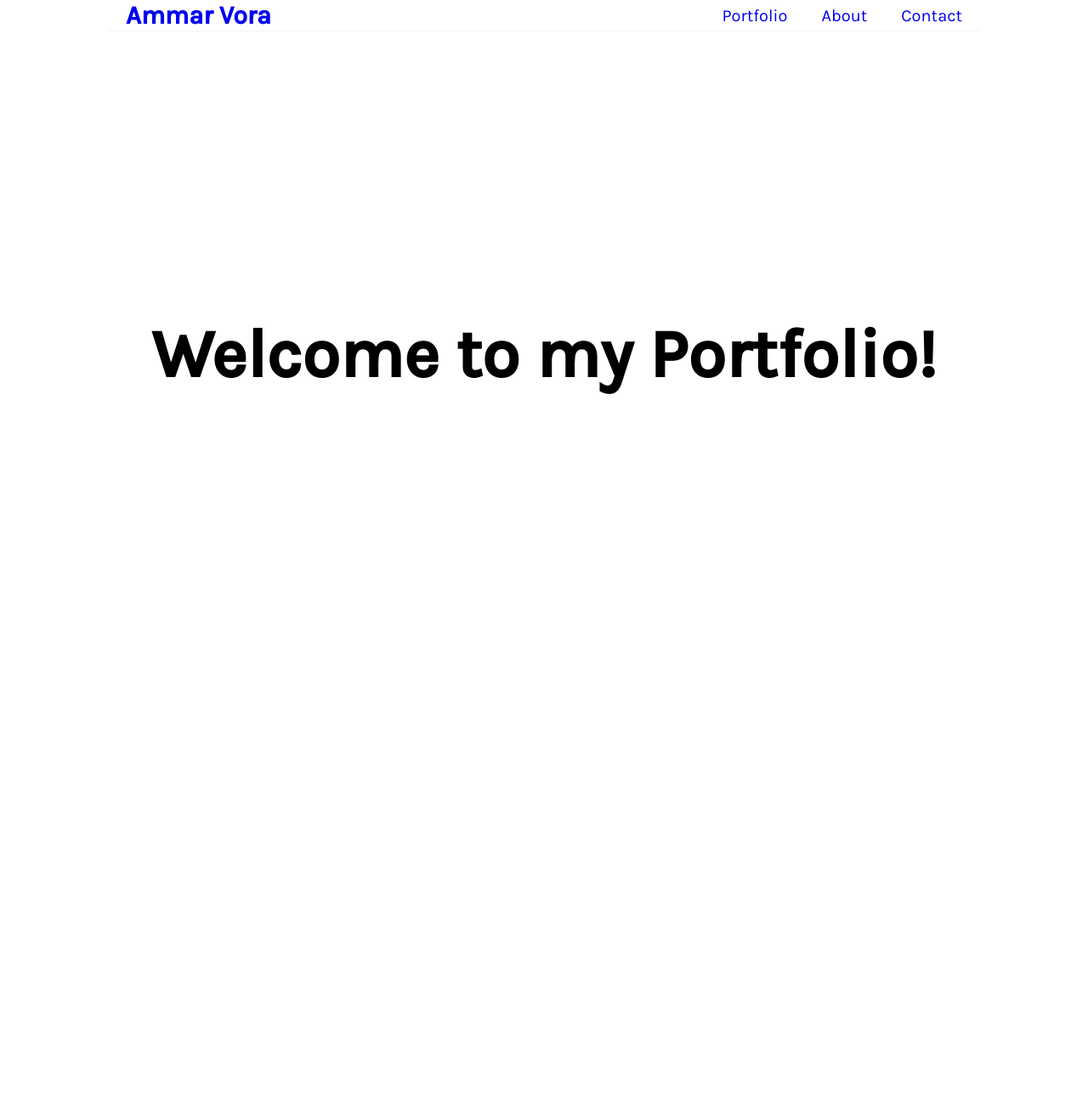
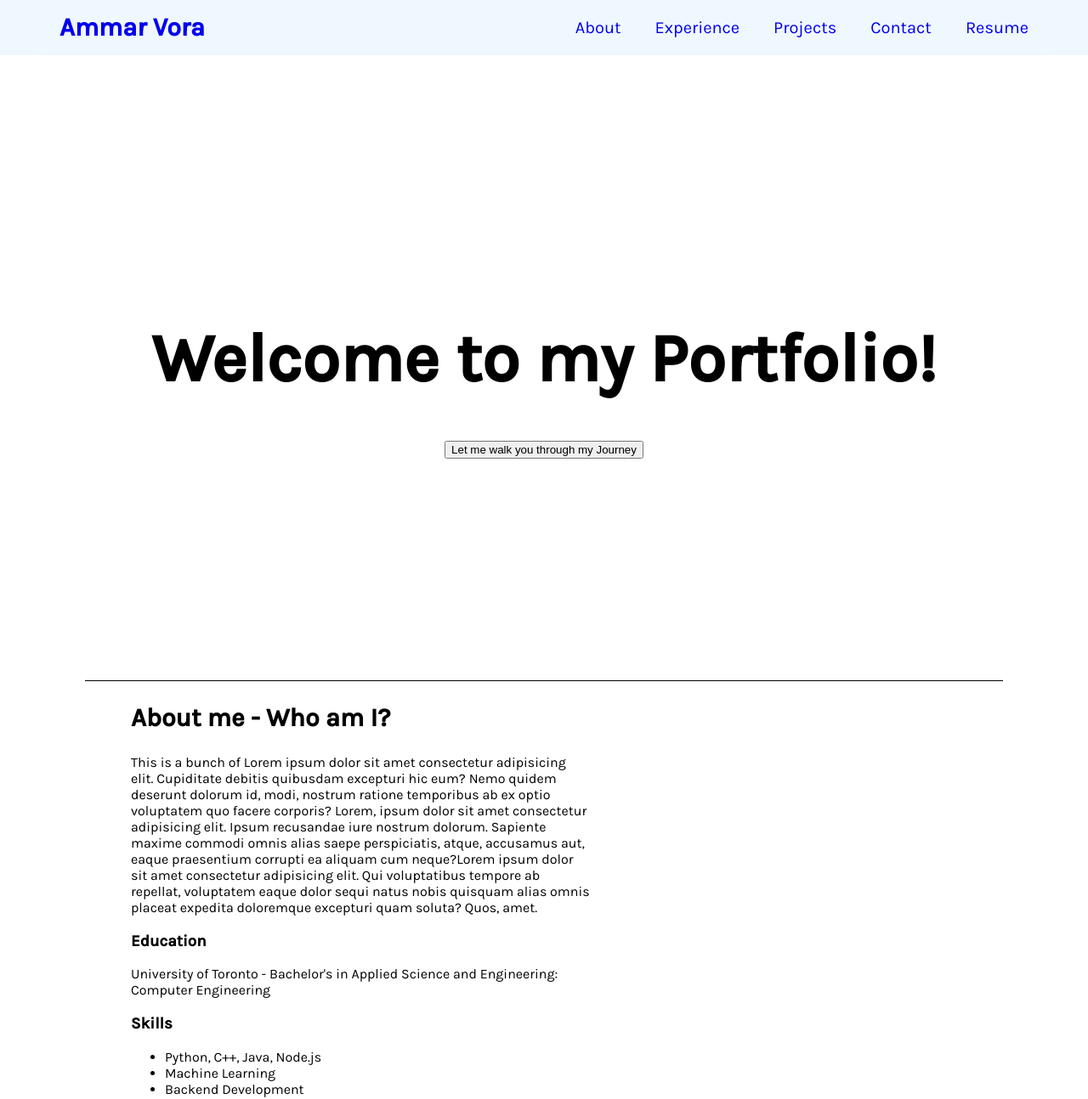
Before and after one commit to Ammar-V/Portfolio, a React (Create React App) app in the folder portfolio/: page / in a window 1280 px wide. Shown: the top 1294 px of the page at 85% size. Before the commit the page ends 800 px from the top, so only its background shows below. Built offline with nearby package versions, Linux system fonts and the light colour scheme.

Commit message:
Started working on about section. Fixed issues with header sizing. Started making a component for contact methods

```diff
--- a/portfolio/src/App.js
+++ b/portfolio/src/App.js
@@ -1,3 +1,4 @@
+import About from "./Components/About";
 import Home from "./Components/Home";
 import Navbar from "./Components/Navbar";
 import  { BrowserRouter as Router, Route, Routes } from 'react-router-dom'
@@ -8,9 +9,13 @@ function App() {
     <Router>
       <div className="App">
         <Navbar />
-        <Routes>
-            <Route path="/" element={ <Home /> }/>
-        </Routes>
+        <div className="content">
+          <Routes>
+              <Route path="/" element={ <Home /> }/>
+          </Routes>
+          <About />
+
+        </div>
       </div>
     </Router>
   );
--- /dev/null
+++ b/portfolio/src/Components/About.js
@@ -0,0 +1,38 @@
+const About = () => {
+  return (
+    <div className="about-section">
+      <h2>About me - Who am I?</h2>
+      <div className="description">
+        <p>
+          This is a bunch of Lorem ipsum dolor sit amet consectetur adipisicing elit. Cupiditate debitis quibusdam excepturi hic eum? Nemo quidem deserunt dolorum id, modi, nostrum ratione temporibus ab ex optio voluptatem quo facere corporis? Lorem, ipsum dolor sit amet consectetur adipisicing elit. Ipsum recusandae iure nostrum dolorum. Sapiente maxime commodi omnis alias saepe perspiciatis, atque, accusamus aut, eaque praesentium corrupti ea aliquam cum neque?Lorem ipsum dolor sit amet consectetur adipisicing elit. Qui voluptatibus tempore ab repellat, voluptatem eaque dolor sequi natus nobis quisquam alias omnis placeat expedita doloremque excepturi quam soluta? Quos, amet.
+        </p>
+        {
+        /*
+          Add tiles for the skills sections and education
+        */
+        }
+        <div className="education">
+          <h3>Education</h3>
+          University of Toronto - Bachelor's in Applied Science and Engineering: <br />
+          Computer Engineering
+        </div>
+
+        <div className="skills">
+          <h3>Skills</h3>
+          <ul>
+            <li>Python, C++, Java, Node.js</li>
+            <li>Machine Learning</li>
+            <li>Backend Development</li>
+            <li>Assembly</li>
+          </ul>
+        </div>
+
+        <h4>Want a more compact version of my experience? Check out my Resume.</h4>
+
+
+      </div>
+    </div>
+   );
+}
+
+export default About;
--- a/portfolio/src/Components/Home.js
+++ b/portfolio/src/Components/Home.js
@@ -2,6 +2,7 @@ const Home = () => {
   return (
     <div className="homepage">
       <h1>Welcome to my Portfolio!</h1>
+      <button>Let me walk you through my Journey</button>
     </div>
    );
 }
--- a/portfolio/src/Components/Navbar.js
+++ b/portfolio/src/Components/Navbar.js
@@ -2,17 +2,22 @@ import { Link } from 'react-router-dom'
 
 const Navbar = () => {
   return (
+    <header>
       <nav className="navbar">
-      <Link>
+          <Link to='/'>
             <h1>Ammar Vora</h1>
           </Link>
           <div className="links">
             {/* <Link to="/">Ammar Vora</Link> */}
-        <Link to="/portfolio">Portfolio</Link>
             <Link to="/about">About</Link>
+            <Link to="/experience">Experience</Link>
+            <Link to="/portfolio">Projects</Link>
             <Link to="/contact">Contact</Link>
+            <Link to="/resume">Resume</Link>
           </div>
         </nav>
+    </header>
+
    );
 }
 
--- a/portfolio/src/index.css
+++ b/portfolio/src/index.css
@@ -1,5 +1,8 @@
 @import url('https://fonts.googleapis.com/css2?family=Karla:ital,wght@0,200;0,300;0,400;0,500;1,200;1,300;1,400;1,500&display=swap');
 
+html {
+  overflow-x: clip;
+}
 
 body {
   margin: 0 auto;
@@ -12,32 +15,46 @@ body {
 
   font-family: 'Karla', sans-serif;
 
+  scrollbar-gutter: stable both-edges;
 
+}
+
+.content {
+
+  padding: 0 100px;
+
+}
+
+header {
+
+  margin: 0 auto;
+  padding: 0 50px;
+
+  background-color: aliceblue;
+
+  position: -webkit-sticky;
+  position: sticky;
+  top: 0;
 }
 
 .navbar {
   display: flex;
   align-items: center;
 
-  margin: 0 auto;
-  /* padding: 20px; */
+  height: 8vh;
 
-  height: auto;
-  max-height: 5vh;
-  max-width: 80vw;
+  max-width: 100%;
   border-bottom: 1px solid #f2f2f2ec;
 
   font-size: 20px;
 
-  position: -webkit-sticky;
-  position: sticky;
-  top: 0;
 
+  background-color: aliceblue;
 }
 
 .navbar h1{
   font-size: 30px;
-  margin:  auto;
+  margin: 0 auto;
 
 }
 .navbar a {
@@ -51,24 +68,49 @@ body {
 
 
 .homepage {
-  background-color: #fff;
+  background-color: #FFF;
 
   margin: 0 auto;
 
+  min-width: 100%;
+  min-height: 92vh;
+
+  display: flex;
+  flex-direction: column;
+  align-items: center;
+  justify-content: center;
+
+  text-align: center;
+
+  border-bottom: 1px solid #000;
+}
+
+.homepage h1 {
+  margin: 50px auto;
+  padding: 0 auto;
+  font-size: 80px;
+}
+
+.about-section {
   height: auto;
-  min-width: 100vw;
-  max-height: 95vh;
+  min-width: 100%;
+  /* max-height: 95vh; */
   min-height: 95vh;
 
 
-  display: flex;
-  align-items: center;
 
-  text-align: center;
+  text-align: left;
+
+  margin: 0 5%;
+
+  border-bottom: 1px solid #000;
+
 }
 
-.homepage h1 {
-  margin: 0 auto;
-  padding: 0 auto;
-  font-size: 80px;
+.about-section h2 {
+  font-size: 30px;
 }
+
+.about-section .description {
+  max-width: 50%;
+}
```
Also changed, not shown: portfolio/src/Components/ContactBox.js (added, +16 -0 lines). Lines whose indentation alone changed are shown as unchanged.
